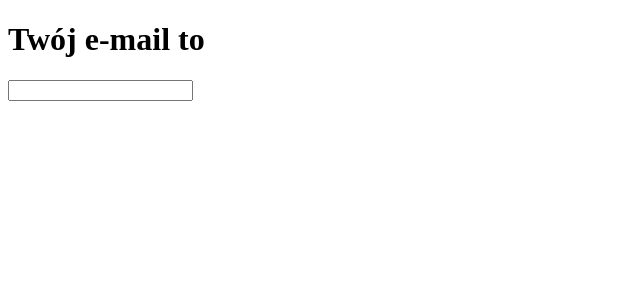
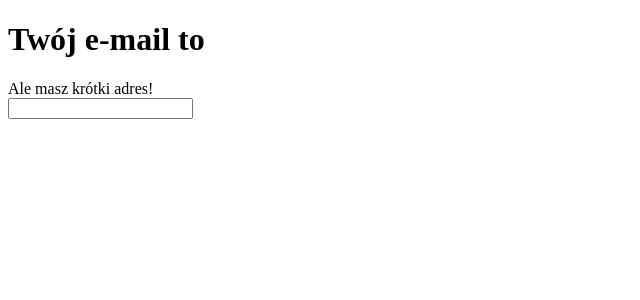
Before and after one commit to SuperDev0514/vue_project, a Vue app: page / in a window 1280 px wide. Shown: the top 300 px of the page, without its empty margins (0-640 px from the left). Built offline with nearby package versions, Linux system fonts and the light colour scheme.

Commit message:
So short e-mail address!

```diff
--- a/src/App.vue
+++ b/src/App.vue
@@ -1,6 +1,11 @@
 <template>
     <div>
         <h1>Twój e-mail to {{ email }}</h1>
+
+        <div v-if="email.length < 10">Ale masz krótki adres!</div>
+        <div v-else-if="email.length < 15">Twój adres e-mail jest w sam raz.</div>
+        <div v-else>Twój adres e-mail jest stanowczo za długi.</div>
+
         <input type="email" v-model="email">
     </div>
 </template>
```
